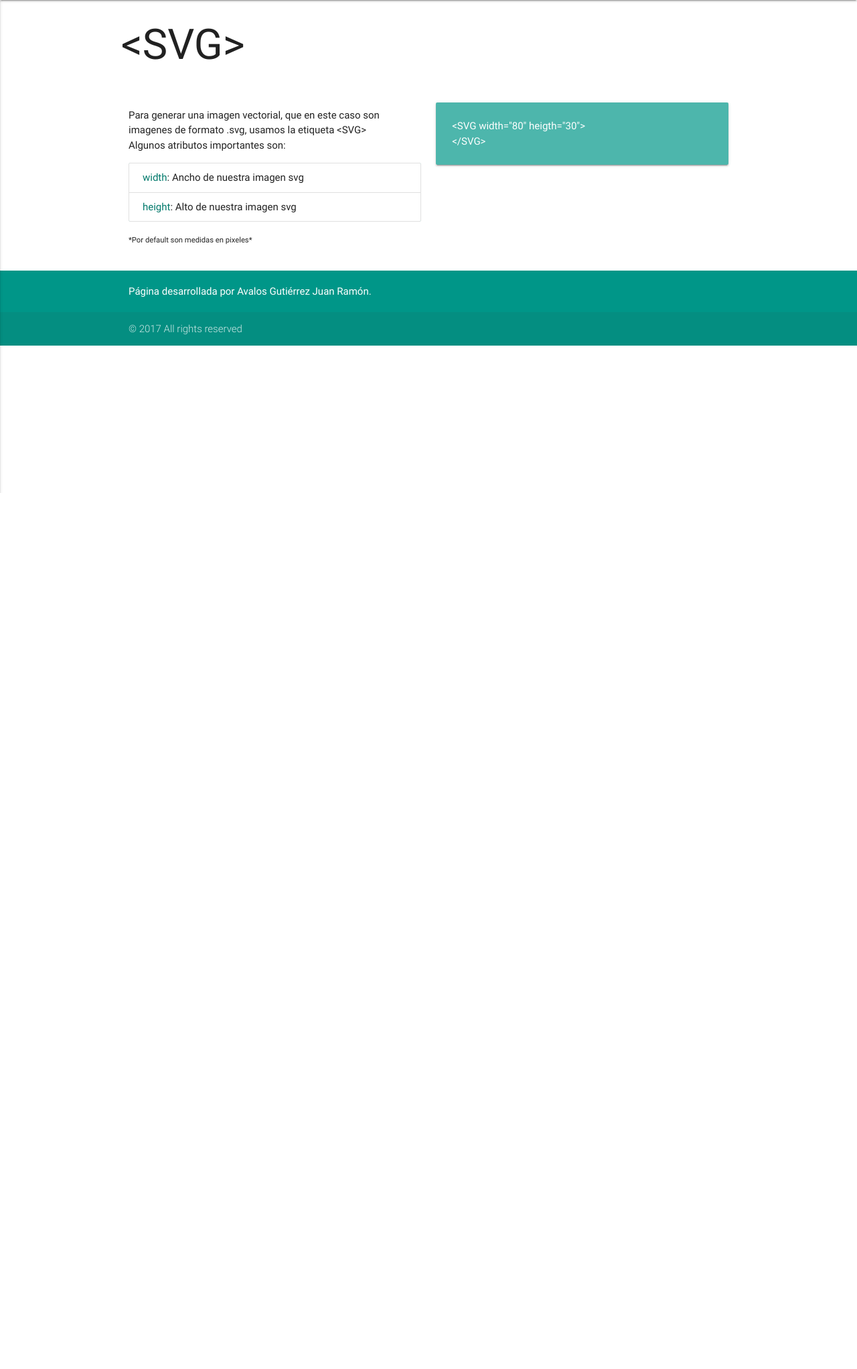
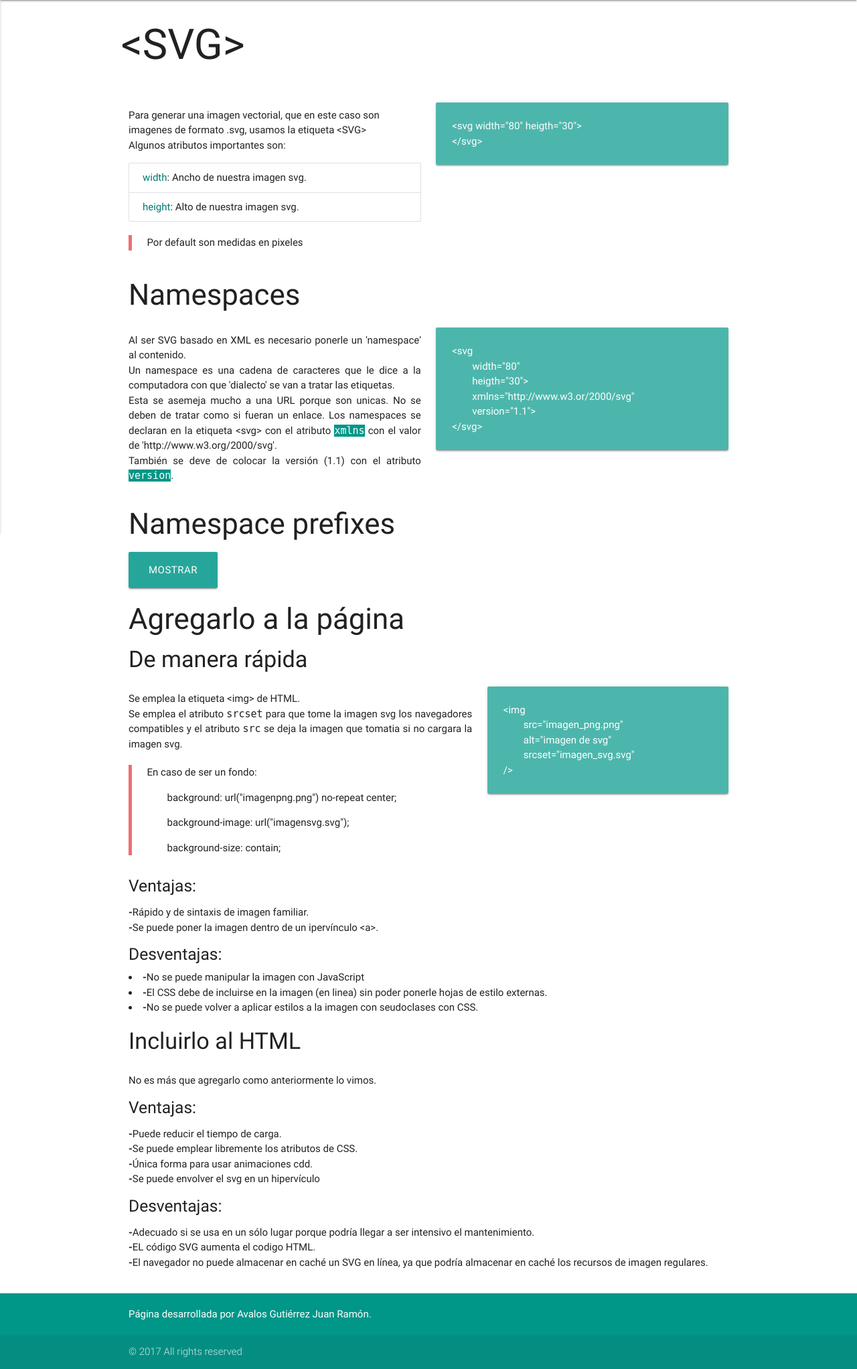
Before and after one commit to Ramon1111/SVGPage, a PHP site: page /Templates/introsvg.html in a window 1280 px wide. Shown: the part 64-2108 px from the top of the page at 67% size. Before the commit the page ends 800 px from the top, so only its background shows below. Run offline with PHP 8.4, Linux system fonts and the light colour scheme.

Commit message:
[FIX] Modified and maybe ended the introduction page of svg tag

```diff
--- a/Resources/normalevents.js
+++ b/Resources/normalevents.js
@@ -10,4 +10,10 @@
     $('#rectangulo_svg').attr('data-tooltip',"267 bytes");
     $('.tooltipped').tooltip({delay: 50});
   });
+  $('.prefijos').hide();
+  $('#mostrar_prefijos').click(function(){
+    $('#mostrar_prefijos').hide();
+    $('.prefijos').show();
+    Materialize.fadeInImage('.prefijos')
+  });
 })
--- a/Styles/index_style.css
+++ b/Styles/index_style.css
@@ -9,3 +9,15 @@
 #video_responsive{
   padding-top:2%;
 }
+.namespaces_example{
+  text-indent: 2em;
+}
+.namespace_definition{
+  text-align: justify;
+}
+blockquote{
+  border-left-color:rgb(77,182,172);
+}
+.prefijos{
+  opacity:0;
+}
--- a/Templates/index.html
+++ b/Templates/index.html
@@ -7,7 +7,7 @@
 
     <title>Página de inicio</title>
 
-    <link href="../Styles/index_style.css"  rel="stylesheet" type="text/css">
+    <link href="../index_style.css"  rel="stylesheet" type="text/css">
     <link href="http://fonts.googleapis.com/icon?family=Material+Icons" rel="stylesheet">
     <link type="text/css" rel="stylesheet" href="../Resources/materialize/css/materialize.min.css"  media="screen,projection"/>
   </head>
@@ -133,6 +133,6 @@
     <script type="text/javascript" src="../Resources/jquery/dist/jquery.min.js"></script>
     <script type="text/javascript" src="../Resources/materialize/js/materialize.min.js"></script>
 
-    <script type="text/javascript" src="../Resources/normalevents.js"></script>
+    <script type="text/javascript" src="../normalevents.js"></script>
   </body>
 </html>
--- a/Templates/introsvg.html
+++ b/Templates/introsvg.html
@@ -7,7 +7,7 @@
 
     <title>Etiqueta svg</title>
 
-    <link href="../Styles/index_style.css"  rel="stylesheet" type="text/css">
+    <link href="../index_style.css"  rel="stylesheet" type="text/css">
     <link href="http://fonts.googleapis.com/icon?family=Material+Icons" rel="stylesheet">
     <link type="text/css" rel="stylesheet" href="../Resources/materialize/css/materialize.min.css"  media="screen,projection"/>
   </head>
@@ -42,19 +42,125 @@
         <div class="row">
           <div class="col s12 m12 l6 xl6">
               <p>Para generar una imagen vectorial, que en este caso son imagenes de formato .svg, usamos la etiqueta &#60SVG&#62<br/>
-              Algunos atributos importantes son:<br/>
+              Algunos atributos importantes son:</p>
               <ul class="collection teal accent-1">
-                <li class="collection-item"><span class="teal-text text-darken-2">width</span>: Ancho de nuestra imagen svg</li>
-                <li class="collection-item"><span class="teal-text text-darken-2">height</span>: Alto de nuestra imagen svg</li>
+                <li class="collection-item"><span class="teal-text text-darken-2">width</span>: Ancho de nuestra imagen svg.</li>
+                <li class="collection-item"><span class="teal-text text-darken-2">height</span>: Alto de nuestra imagen svg.</li>
               </ul>
-              <small>*Por default son medidas en pixeles*</small></p>
+              <blockquote>Por default son medidas en pixeles</blockquote>
           </div>
           <div class="col s12 m12 l6 xl6">
             <div class="card  teal lighten-2">
               <div class="card-content white-text">
-                <p>&#60SVG width="80" heigth="30"&#62 <br/>&#60/SVG&#62</p>
+                <p>&#60svg width="80" heigth="30"&#62 <br/>&#60/svg&#62</p>
               </div>
             </div>
+          </div>
+        </div>
+        <h3>Namespaces</h3>
+        <div class="row">
+          <div class="col s12 m12 l6 xl6 namespace_definition">
+            <p>
+              Al ser SVG basado en XML es necesario ponerle un 'namespace' al contenido.<br/>
+              Un namespace es una cadena de caracteres que le dice a la computadora con que 'dialecto' se van a tratar las etiquetas.<br/>
+              Esta se asemeja mucho a una URL porque son unicas. No se deben de tratar como si fueran un enlace.
+              Los namespaces se declaran en la etiqueta &#60svg&#62 con el atributo <code class="teal white-text">xmlns</code> con el valor de 'http://www.w3.org/2000/svg'.<br/>
+              También se deve de colocar la versión (1.1) con el atributo <code class="teal white-text">version</code>.
+            </p>
+          </div>
+          <div class="col s12 m12 l6 xl6">
+            <div class="card  teal lighten-2">
+              <div class="card-content white-text">
+                <p>&#60svg</p>
+                <p class="namespaces_example">width="80"</p>
+                <p class="namespaces_example">heigth="30"&#62</p>
+                <p class="namespaces_example">xmlns="http://www.w3.or/2000/svg"</p>
+                <p class="namespaces_example">version="1.1"&#62</p>
+                <p>&#60/svg&#62</p>
+              </div>
+            </div>
+          </div>
+        </div>
+        <h3>Namespace prefixes</h3>
+        <button class="waves-effect waves-light btn-large" id="mostrar_prefijos">Mostrar</button>
+        <div class="row prefijos">
+          <div class="col s12 m12 l6 xl6 namespace_definition">
+            <p>
+              No sólo XML define sus propias etiquetas, sino también sus atributos.<br/>
+              Muchas etiquetas ya tienen sus atributos únicos y definidos pero hay algunos que son muy generales y es necesario definirlos para que puedan ser reutilizados en muchos otros elementos diferentes y todavía ser consideradoas para el mismo atributo.<br/>
+              Un ejemplo común es el atributo <code>href</code> definido por la especificación xlink.
+            </p>
+          </div>
+          <div class="col s12 m12 l6 xl6">
+            <div class="card  teal lighten-2">
+              <div class="card-content white-text">
+                <p>&#60svg</p>
+                <p class="namespaces_example">width="80"</p>
+                <p class="namespaces_example">heigth="30"</p>
+                <p class="namespaces_example">.</p>
+                <p class="namespaces_example">.</p>
+                <p class="namespaces_example">.</p>
+                <p class="namespaces_example">xmlns: xlink="http://www.w3.org/1999/xlink"&#62</p>
+                <p>&#60/svg&#62</p>
+              </div>
+            </div>
+          </div>
+        </div>
+        <h3>Agregarlo a la página</h3>
+        <h4>De manera rápida</h4>
+        <div class="row">
+          <div class="col s12 m12 l7 xl7 namespace_definition">
+            <p>
+              Se emplea la etiqueta &#60img&#62 de HTML.<br/>
+              Se emplea el atributo <code>srcset</code> para que tome la imagen svg los navegadores compatibles y el atributo <code>src</code> se deja la imagen que tomatia si no cargara la imagen svg.
+            </p>
+            <blockquote>
+              <p>En caso de ser un fondo:</p>
+              <p class="namespaces_example">background: url("imagenpng.png") no-repeat center;</p>
+              <p class="namespaces_example">background-image: url("imagensvg.svg");</p>
+              <p class="namespaces_example">background-size: contain;</p>
+            </blockquote>
+          </div>
+          <div class="col s12 m12 l5 xl5">
+            <div class="card  teal lighten-2">
+              <div class="card-content white-text">
+                <p>&#60img</p>
+                <p class="namespaces_example">src="imagen_png.png"</p>
+                <p class="namespaces_example">alt="imagen de svg"</p>
+                <p class="namespaces_example">srcset="imagen_svg.svg"</p>
+                <p>/&#62</p>
+              </div>
+            </div>
+          </div>
+          <div class="col s12 m12 l12 xl12">
+            <h5>Ventajas:</h5>
+            <ul>
+              <li><b>-</b>Rápido y de sintaxis de imagen familiar.</li>
+              <li><b>-</b>Se puede poner la imagen dentro de un ipervínculo &#60a&#62.</li>
+            </ul>
+            <h5>Desventajas:</h5>
+            <li><b>-</b>No se puede manipular la imagen con JavaScript</li>
+            <li><b>-</b>El CSS debe de incluirse en la imagen (en linea) sin poder ponerle hojas de estilo externas.</li>
+            <li><b>-</b>No se puede volver a aplicar estilos a la imagen con seudoclases con CSS.</li>
+          </div>
+        </div>
+        <h4>Incluirlo al HTML</h4>
+        <div class="row">
+          <div class="col s12 m12 l12 xl12">
+            <p>No es más que agregarlo como anteriormente lo vimos.</p>
+            <h5>Ventajas:</h5>
+            <ul>
+              <li><b>-</b>Puede reducir el tiempo de carga.</li>
+              <li><b>-</b>Se puede emplear libremente los atributos de CSS.</li>
+              <li><b>-</b>Única forma para usar animaciones cdd.</li>
+              <li><b>-</b>Se puede envolver el svg en un hipervículo</li>
+            </ul>
+            <h5>Desventajas:</h5>
+            <ul>
+              <li><b>-</b>Adecuado si se usa en un sólo lugar porque podría llegar a ser intensivo el mantenimiento.</li>
+              <li><b>-</b>EL código SVG aumenta el codigo HTML.</li>
+              <li><b>-</b>El navegador no puede almacenar en caché un SVG en línea, ya que podría almacenar en caché los recursos de imagen regulares.</li>
+            </ul>
           </div>
         </div>
       </div>
@@ -76,6 +182,6 @@
     <script type="text/javascript" src="../Resources/jquery/dist/jquery.min.js"></script>
     <script type="text/javascript" src="../Resources/materialize/js/materialize.min.js"></script>
 
-    <script type="text/javascript" src="../Resources/normalevents.js"></script>
+    <script type="text/javascript" src="../normalevents.js"></script>
   </body>
 </html>
```
Also changed, not shown: Resources/Green-polygon-wallpaper2.jpg (deleted).
